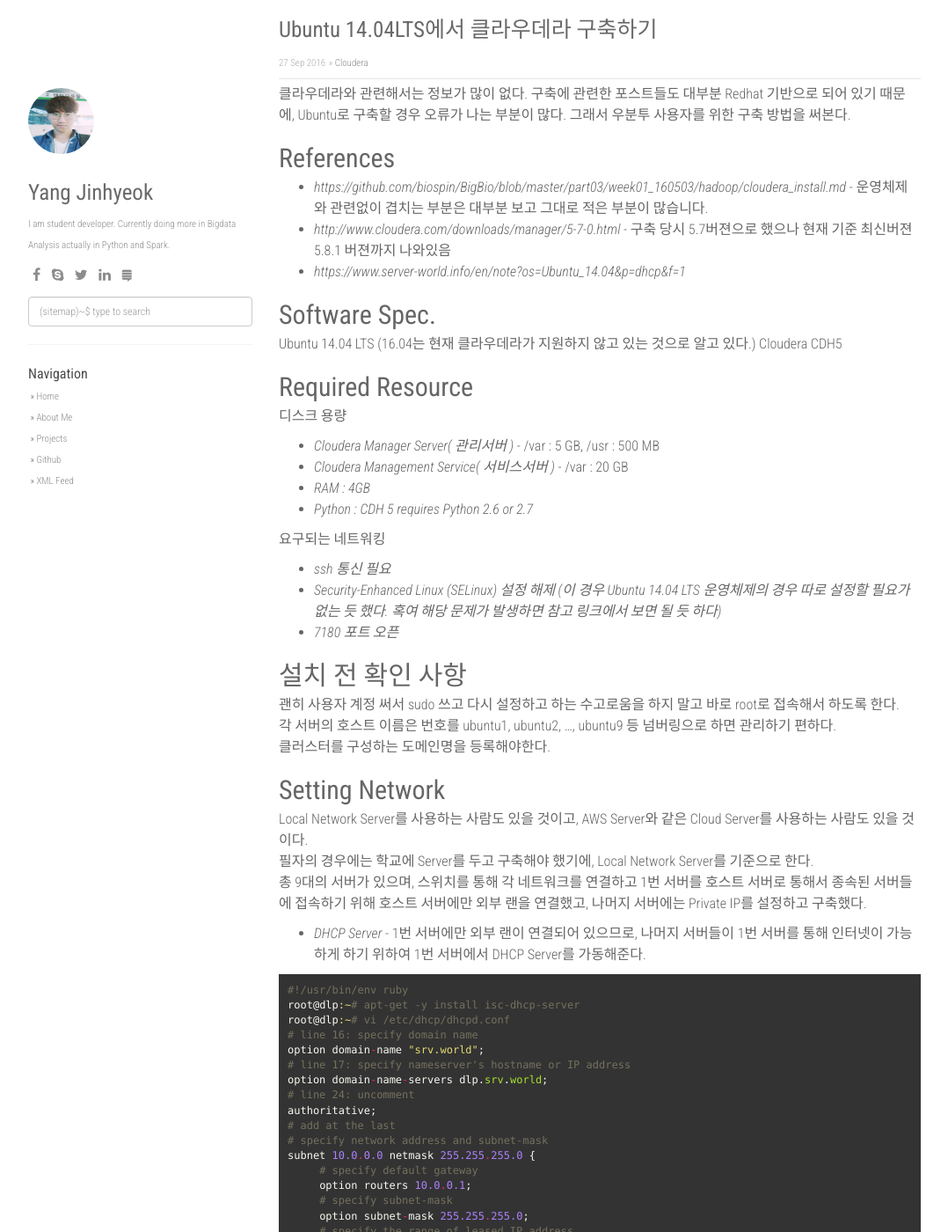
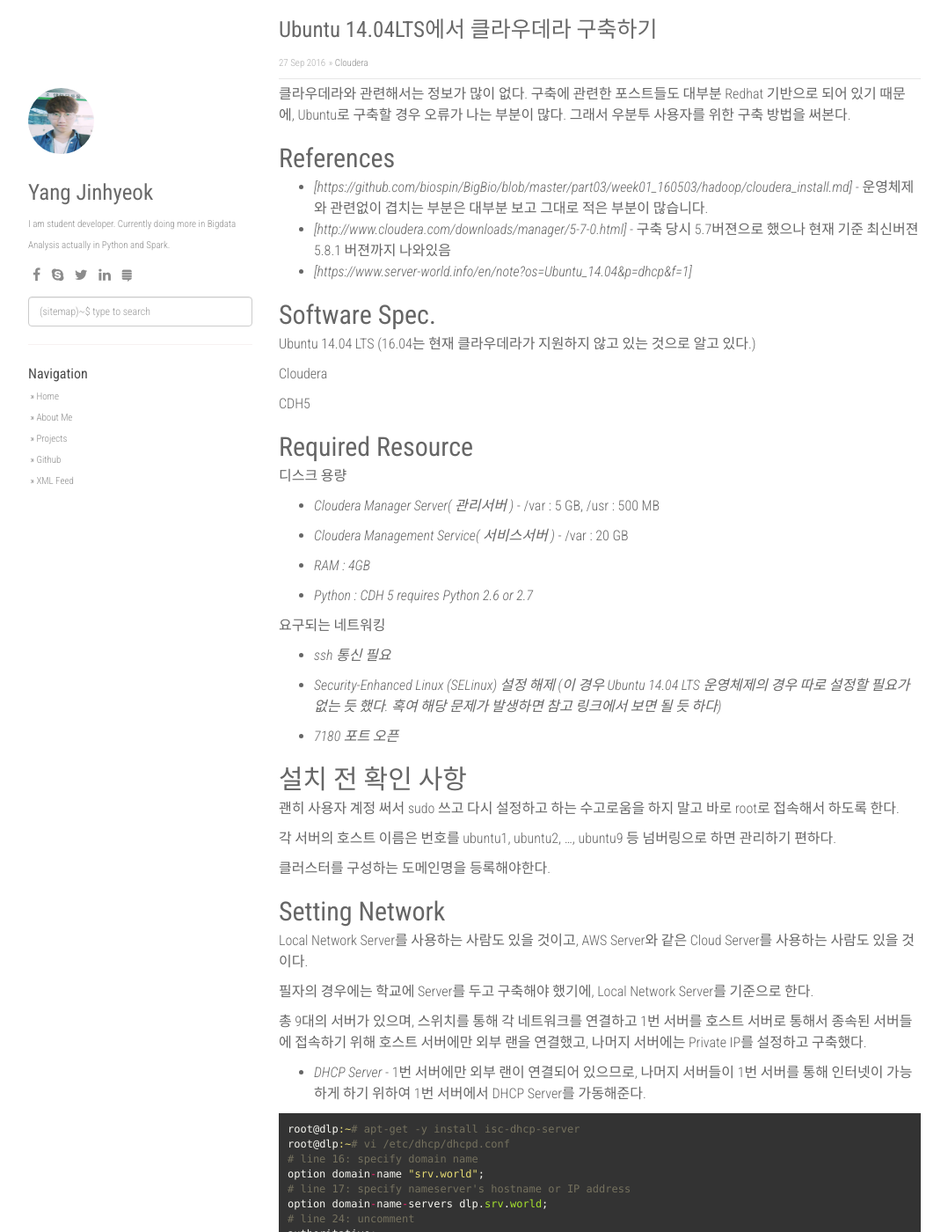
Before and after one commit to Yangyangii/Yangyangii.github.io, a Jekyll site: the page built from _posts/2016-09-27-ubuntu-cloudera-install.markdown, in a window 1280 px wide and 1400 px high. Shown: the whole window at 88% size, without its empty margins (53-1131 px from the left). Built offline with Jekyll 4.4.1, drawn with Linux system fonts in a browser that asks for light colours; nearby versions of some CDN libraries; comment, search, counter and statistics services are not loaded; some of the changed text lies outside the part shown.

Commit message:
Add that Post about Cloudera install

```diff
--- a/_posts/2016-09-27-ubuntu-cloudera-install.markdown
+++ b/_posts/2016-09-27-ubuntu-cloudera-install.markdown
@@ -9,40 +9,55 @@
 구축에 관련한 포스트들도 대부분 Redhat 기반으로 되어 있기 때문에, Ubuntu로 구축할 경우 오류가 나는 부분이 많다. 그래서 우분투 사용자를 위한 구축 방법을 써본다.
 
 ## References
-+   <em>https://github.com/biospin/BigBio/blob/master/part03/week01_160503/hadoop/cloudera_install.md</em> - 운영체제와 관련없이 겹치는 부분은 대부분 보고 그대로 적은 부분이 많습니다.
-+   <em>http://www.cloudera.com/downloads/manager/5-7-0.html</em> - 구축 당시 5.7버젼으로 했으나 현재 기준 최신버젼 5.8.1 버젼까지 나와있음
-+   <em>https://www.server-world.info/en/note?os=Ubuntu_14.04&p=dhcp&f=1</em>
++   <em>[https://github.com/biospin/BigBio/blob/master/part03/week01_160503/hadoop/cloudera_install.md]</em> - 운영체제와 관련없이 겹치는 부분은 대부분 보고 그대로 적은 부분이 많습니다.
++   <em>[http://www.cloudera.com/downloads/manager/5-7-0.html]</em> - 구축 당시 5.7버젼으로 했으나 현재 기준 최신버젼 5.8.1 버젼까지 나와있음
++   <em>[https://www.server-world.info/en/note?os=Ubuntu_14.04&p=dhcp&f=1]</em>
 
 ## Software Spec.
 Ubuntu 14.04 LTS (16.04는 현재 클라우데라가 지원하지 않고 있는 것으로 알고 있다.)
+
 Cloudera
+
 CDH5
 
 ## Required Resource
-디스크 용량<br/>
+디스크 용량
+
 +   <em>Cloudera Manager Server( 관리서버 )</em> - /var : 5 GB, /usr : 500 MB
+
 +   <em>Cloudera Management Service( 서비스서버 )</em> - /var : 20 GB
+
 +   <em>RAM : 4GB</em>
+
 +   <em>Python : CDH 5 requires Python 2.6 or 2.7</em>
 
-요구되는 네트워킹<br/>
+요구되는 네트워킹
+
 +   <em>ssh 통신 필요</em>
+
 +   <em>Security-Enhanced Linux (SELinux) 설정 해제 (이 경우 Ubuntu 14.04 LTS 운영체제의 경우 따로 설정할 필요가 없는 듯 했다. 혹여 해당 문제가 발생하면 참고 링크에서 보면 될 듯 하다)</em>
+
 +   <em>7180 포트 오픈</em>
 
 ## 설치 전 확인 사항
-괜히 사용자 계정 써서 sudo 쓰고 다시 설정하고 하는 수고로움을 하지 말고 바로 root로 접속해서 하도록 한다.<br/>
-각 서버의 호스트 이름은 번호를 ubuntu1, ubuntu2, ..., ubuntu9 등 넘버링으로 하면 관리하기 편하다.<br/>
-클러스터를 구성하는 도메인명을 등록해야한다.<br/>
+괜히 사용자 계정 써서 sudo 쓰고 다시 설정하고 하는 수고로움을 하지 말고 바로 root로 접속해서 하도록 한다.
+
+각 서버의 호스트 이름은 번호를 ubuntu1, ubuntu2, ..., ubuntu9 등 넘버링으로 하면 관리하기 편하다.
+
+클러스터를 구성하는 도메인명을 등록해야한다.
+
 
 ## Setting Network
-Local Network Server를 사용하는 사람도 있을 것이고, AWS Server와 같은 Cloud Server를 사용하는 사람도 있을 것이다.<br/>
-필자의 경우에는 학교에 Server를 두고 구축해야 했기에, Local Network Server를 기준으로 한다.<br/>
-총 9대의 서버가 있으며, 스위치를 통해 각 네트워크를 연결하고 1번 서버를 호스트 서버로 통해서 종속된 서버들에 접속하기 위해 호스트 서버에만 외부 랜을 연결했고, 나머지 서버에는 Private IP를 설정하고 구축했다.<br/>
+Local Network Server를 사용하는 사람도 있을 것이고, AWS Server와 같은 Cloud Server를 사용하는 사람도 있을 것이다.
+
+필자의 경우에는 학교에 Server를 두고 구축해야 했기에, Local Network Server를 기준으로 한다.
+
+총 9대의 서버가 있으며, 스위치를 통해 각 네트워크를 연결하고 1번 서버를 호스트 서버로 통해서 종속된 서버들에 접속하기 위해 호스트 서버에만 외부 랜을 연결했고, 나머지 서버에는 Private IP를 설정하고 구축했다.
+
 
 +   <em>DHCP Server</em> - 1번 서버에만 외부 랜이 연결되어 있으므로, 나머지 서버들이 1번 서버를 통해 인터넷이 가능하게 하기 위하여 1번 서버에서 DHCP Server를 가동해준다.
+
 {% highlight ruby %}
-#!/usr/bin/env ruby
 root@dlp:~# apt-get -y install isc-dhcp-server
 root@dlp:~# vi /etc/dhcp/dhcpd.conf
 # line 16: specify domain name
@@ -53,13 +68,13 @@
 authoritative;
 # add at the last
 # specify network address and subnet-mask
-subnet 10.0.0.0 netmask 255.255.255.0 {
+subnet 192.168.0.0 netmask 255.255.255.0 {
      # specify default gateway
-     option routers 10.0.0.1;
+     option routers 192.168.0.1;
      # specify subnet-mask
      option subnet-mask 255.255.255.0;
      # specify the range of leased IP address
-     range dynamic-bootp 10.0.0.200 10.0.0.254;
+     range dynamic-bootp 192.168.0.1 192.168.0.254;
 }
 root@dlp:~# initctl start isc-dhcp-server
 isc-dhcp-server start/running, process 1852
@@ -67,7 +82,6 @@
 
 +   <em>Host Setting</em> - 각 호스트들을 FQDN(Fully Qualified Domain Name)으로 설정해 주어야 한다. /etc/hosts 파일을 아래와 같이 설정하면 된다.
 {% highlight ruby %}
-#!/usr/bin/env ruby
 192.168.xx.xx1  ubuntu1.mycompany.co.kr  ubuntu1  # ubuntu1이 관리서버라고 가정함. mycompany.co.kr 은 /etc/network/interfaces에 dns-search로 등록되어 있어야한다.
 192.168.xx.xx2  ubuntu2.mycompany.co.kr  ubuntu2
 192.168.xx.xx3  ubuntu3.mycompany.co.kr  ubuntu3
@@ -81,7 +95,6 @@
 
 +   <em>SSH Setting</em> - 우분투 설치 시에 옵션에서 선택했다면 따로 설치는 하지 않아도 된다. 아래는 로그인과정 없이 ssh 접속이 가능하도록 설정하는 것이다.
 {% highlight ruby %}
-#!/usr/bin/env ruby
 # ssh-keygen 입력후에 특별한 입력없이 엔터 3번
 ssh-keygen
 
@@ -105,7 +118,8 @@
 ssh ubuntu9
 {% endhighlight %}
 가끔 offending key 발생으로 접속이 제한되는 경우가 생기는데 이 경우 다음 링크에서처럼 해당 ssh keygen을 지우고 다시 설정하면 된다.
-url: http://www.thegeekstuff.com/2010/04/how-to-fix-offending-key-in-sshknown_hosts-file/
+
+url: [http://www.thegeekstuff.com/2010/04/how-to-fix-offending-key-in-sshknown_hosts-file/]
 
 
 ## Default Setting Before Installing Cloudera
@@ -114,7 +128,6 @@
 
 +   <em>PSCP Setting</em> - PSCP는 scp 명령어를 여러 호스트에게 전체적으로 전달할 수 있는 방법이다. 해당 파일을 다른 서버들로 한꺼번에 복사할 수 있다.
 {% highlight ruby %}
-#!/usr/bin/env ruby
 # PSSH 설치
 cd /usr/local/src
 wget http://parallel-ssh.googlecode.com/files/pssh-2.1.1.tar.gz
@@ -145,14 +158,12 @@
 ## 준비 작업
 +   <em>iptables 정지(방화벽 정지)</em>
 {% highlight ruby %}
-#!/usr/bin/env ruby
 pssh -h ~/all_hosts.txt  service iptables stop
 pssh -h ~/all_hosts.txt  chkconfig iptables off
 {% endhighlight %}
 
 +   <em>swappiness 설정</em>
 {% highlight ruby %}
-#!/usr/bin/env ruby
 pssh -h ~/all_hosts.txt  'sysctl –w vm.swappiness=0'
 echo 'vm.swappiness=0' >> /etc/sysctl.conf
 pscp -h ~/hosts.txt  /etc/sysctl.conf   /etc/sysctl.conf
@@ -160,7 +171,6 @@
 
 +   <em>transparent_hugepage</em>
 {% highlight ruby %}
-#!/usr/bin/env ruby
 pssh -h ~/all_hosts.txt   echo never > /sys/kernel/mm/transparent_hugepage/defrag
 cat <<EOT >>  /etc/rc.local
 echo never > /sys/kernel/mm/transparent_hugepage/defrag
@@ -171,7 +181,6 @@
 
 +   <em>NTP Synchronization</em>
 {% highlight ruby %}
-#!/usr/bin/env ruby
 pssh -h ~/all_hosts.txt   yum install -y ntp
 또는
 pscp -h ~/hosts.txt  /root/ntp-4.2.6p5-5.el6.centos.4.x86_64.rpm  /root/
@@ -194,7 +203,6 @@
 
 +   <em>File descriptor</em>
 {% highlight ruby %}
-#!/usr/bin/env ruby
 cat <<EOT >>   /etc/security/limits.conf
 *    hard nofile 131072
 *    soft nofile 131072
@@ -207,7 +215,6 @@
 
 +   <em>Reboot all of the server</em>
 {% highlight ruby %}
-#!/usr/bin/env ruby
 pssh -h ~/all_hosts.txt reboot
 {% endhighlight %}
 
@@ -215,8 +222,10 @@
 
 
 ## Install Cloudera Manager
-+   <em>1번 호스트 서버에서만 root계정으로 접속하여 설치하면 된다.</em>
-+   <em>Reference site에서는 5~10분이면 된다고 하였으나, 서버 상태에 따라 오래걸릴수도 있다. 필자의 경우 30분정도가 소요된 것 같다.</em>
+
++   1번 호스트 서버에서만 root계정으로 접속하여 설치하면 된다.
+
++   Reference site에서는 5~10분이면 된다고 하였으나, 서버 상태에 따라 오래걸릴수도 있다. 필자의 경우 30분정도가 소요된 것 같다.
 
 
 ## Cloudera Manager Server
```
